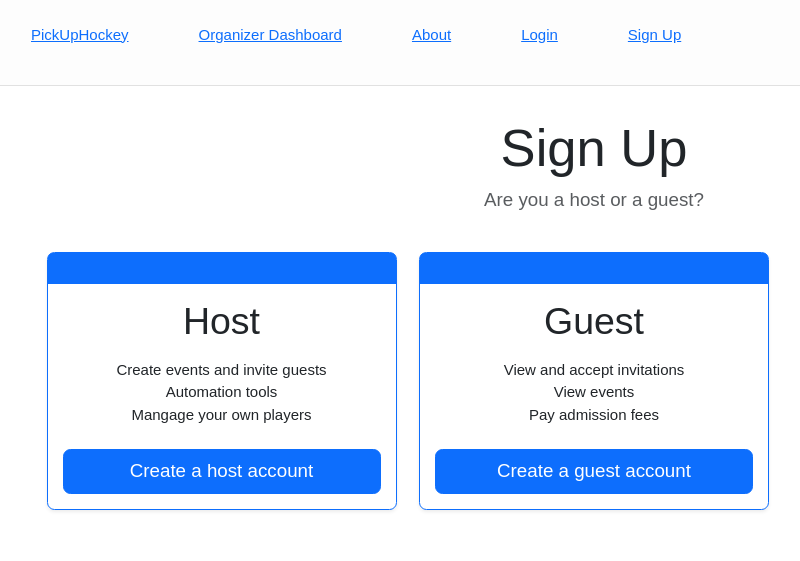
After one commit to MichaelGreen5/pickuphockey, a Django app: page /signup/ in a window 1280 px wide. The commit adds this page. Shown: the top 561 px of the page, without its empty margins (46-846 px from the left). Run offline with Django 4.2, Linux system fonts and the light colour scheme; some libraries are stand-ins or nearby versions.

Commit message:
aignupforms

```diff
--- a/pickuphockey/models.py
+++ b/pickuphockey/models.py
@@ -7,6 +7,7 @@ from django.urls import reverse
 class Player(models.Model):
     user = models.OneToOneField(User, on_delete=models.CASCADE, null= True)
     skill = models.DecimalField(max_digits=4, decimal_places=1)
+    event_host = models.BooleanField(default= False)
 
 
 
@@ -29,6 +30,9 @@ class Skate(models.Model):
     location = models.CharField(max_length=200)
     price = models.IntegerField()
     participants =models.ManyToManyField(Player, through='Invitation', related_name='Player', blank=True)
+
+    def get_absolute_url(self):
+        return reverse('organizer_dashboard')
 
 
 
--- /dev/null
+++ b/pickuphockey/static/pickuphockey.css
@@ -0,0 +1,30 @@
+*{
+  font-family: 'Manrope', sans-serif !important;
+  box-sizing: border-box;
+  margin:0;
+  padding:0;
+  font-size:15px;
+}
+
+.nav {
+  display:flex;
+  background-color: rgb(253, 253, 253);
+  padding:16px 32px;
+  border-bottom:0.1px solid rgb(225, 225, 225);
+  justify-content:space-between;
+  align-items:center;
+
+}
+
+.nav-main{
+  display:flex;
+  gap:32px;
+}
+.nav-link{
+  text-decoration: none;
+}
+.nav-links{
+  display:flex;
+  gap: 40px;
+  list-style: none;
+}
--- a/pickuphockey/templates/base.html
+++ b/pickuphockey/templates/base.html
@@ -1,3 +1,4 @@
+{% load static %}
 <!DOCTYPE html>
 <html lang="en">
 <head>
@@ -6,21 +7,34 @@
     <meta name="viewport" content="width=device-width, initial-scale=1.0">
     <link href="https://cdn.jsdelivr.net/npm/bootstrap@5.3.0-alpha1/dist/css/bootstrap.min.css" rel="stylesheet" integrity="sha384-GLhlTQ8iRABdZLl6O3oVMWSktQOp6b7In1Zl3/Jr59b6EGGoI1aFkw7cmDA6j6gD" crossorigin="anonymous">
     <script src="https://cdn.jsdelivr.net/npm/bootstrap@5.3.0-alpha1/dist/js/bootstrap.bundle.min.js" integrity="sha384-w76AqPfDkMBDXo30jS1Sgez6pr3x5MlQ1ZAGC+nuZB+EYdgRZgiwxhTBTkF7CXvN" crossorigin="anonymous"></script>
+    <link rel="stylesheet" href="{% static 'pickuphockey.css' %}">
     <title>Base</title>
 </head>
 
-    <nav class="navbar navbar-default navbar-static-top">
-        <ul class="nav navbar-nav">
-            <li><a class = "navbar-brand" href="#">PickUpHockey</a></li>
-            <li><a class="navbar-link" href="">Organizer Dashboard</a></li>
-            <li><a class="navbar-link" href="">About</a></li>
-            <li><a class="navbar-link" href="">Login</a></li>
+    <nav class="nav">
+        <div class="nav-main">
+        <ul class="nav-links">
+            <li class="nav-link">
+                <a class = "brand" href="#">PickUpHockey</a>
+            </li>
+            <li class="nav-link">
+                <a href="#">Organizer Dashboard</a>
+            </li>
+            <li class="nav-link">
+                <a  href="">About</a>
+            </li>
+            <li class="nav-link">
+                <a  href="">Login</a>
+            </li>
+            <li class="nav-link">
+                <a  href="{% url 'sign_up_options' %}">Sign Up</a>
+            </li>
+       </ul>
+    </div>
+    </nav>
 
+    <body>
 
-
-        </ul>
-    <body>
-    </nav>
     <div class="container">
     {% block body_block %}
     {% endblock %}
--- a/pickuphockey/templates/create_skate.html
+++ b/pickuphockey/templates/create_skate.html
@@ -1,4 +1,5 @@
 {% extends 'base.html' %}
+{% load django_bootstrap5 %}
 {% block body_block %}
 <br>
 <br>
@@ -6,7 +7,7 @@
     <div class="container">
 <form method="post">
     {% csrf_token %}
-    {{form.as_p}}
+    {% bootstrap_form form %}
     <button class="btn btn-primary">Submit</button>
 </form>
 
--- /dev/null
+++ b/pickuphockey/templates/sign_up.html
@@ -0,0 +1,60 @@
+{% extends 'base.html' %}
+{% block body_block %}
+<div class="container py-3">
+    <header>
+
+
+      <div class="pricing-header p-3 pb-md-4 mx-auto text-center">
+        <h1 class="display-4 fw-normal">Sign Up</h1>
+        <p class="fs-5 text-muted">Are you a host or a guest?</p>
+      </div>
+    </header>
+
+    <main>
+      <div class="row row-cols-1 row-cols-md-3 mb-3 text-center">
+        <div class="col">
+          <div class="card mb-4 rounded-3 shadow-sm border-primary">
+            <div class="card-header py-3 text-bg-primary border-primary">
+
+            </div>
+            <div class="card-body">
+              <h1 class="card-title pricing-card-title">Host</h1>
+              <ul class="list-unstyled mt-3 mb-4">
+                <li>Create events and invite guests</li>
+                <li>Automation tools</li>
+                <li>Mangage your own players</li>
+              </ul>
+              <a href= "{% url 'host_sign_up' %}" ><button type="button" class="w-100 btn btn-lg btn-primary">Create a host account</button></a>
+            </div>
+          </div>
+        </div>
+        <div class="col">
+          <div class="card mb-4 rounded-3 shadow-sm border-primary">
+            <div class="card-header py-3 text-bg-primary border-primary">
+
+            </div>
+            <div class="card-body">
+              <h1 class="card-title pricing-card-title">Guest</h1>
+              <ul class="list-unstyled mt-3 mb-4">
+                <li>View and accept invitations</li>
+                <li>View events</li>
+                <li>Pay admission fees</li>
+              </ul>
+              <a href="{% url 'player_sign_up' %}"><button type="button" href="" class="w-100 btn btn-lg btn-primary">Create a guest account</button></a>
+            </div>
+          </div>
+        </div>
+
+          </div>
+        </div>
+      </div>
+
+
+    </main>
+
+
+
+
+
+
+{% endblock %}
--- a/pickuphockey/views.py
+++ b/pickuphockey/views.py
@@ -2,29 +2,58 @@ from django.shortcuts import render
 from django.views.generic import CreateView, DetailView, ListView
 from pickuphockey.models import Skate, Player, Invitation
 from django.db.models import Q
+from pickuphockey.forms import SkateForm
+from django.urls import reverse_lazy
+from pickuphockey.forms import UserSignupForm
+from django.contrib.auth import login
 
-# Create your views here.
 def baseview(request):
     return render(request, 'base.html')
 
+def organizer_dashboard(request):
+    skate = Skate.objects.filter(host= "James Pijewski") #needs to be whoever is logged in as host
 
-class SkateListView(ListView):
-    model = Invitation
-    template_name = 'tonights_skate.html'
+    return render (request,'organizer_dashboard.html', {'my_skates' : skate})
 
-    def get_queryset(self):
-        return Invitation.objects.filter(is_attending= True)
+def SignUpOptions(request):
+    return render(request, "sign_up.html")
+
+
 
 def skate_details(request, pk):
     skate = Skate.objects.get(pk=pk)
     event_id = skate.id
+    attending_players =Invitation.objects.filter(Q(is_attending= True) & Q(event= event_id))
+    return render(request, 'tonights_skate.html', {'attending_players': attending_players, 'skate': skate})
+
+
+class SkateCreateView(CreateView):
+    template_name = 'create_skate.html'
+    redirect_field_name = 'pickuphockey/organizer_dashboard.html'
+    form_class= SkateForm
+    model = Skate
 
 
 
 
+class PlayerSignUp(CreateView):
+    form_class = UserSignupForm
+    success_url = reverse_lazy('home')
+    template_name = 'sign_up_player.html'
 
-    attending_players =Invitation.objects.filter(Q(is_attending= True) & Q(event= event_id))
+    def form_valid(self, form):
+        response = super().form_valid(form)
+        user = form.save()
+        login(self.request, user)
+        return response
 
+class SignUpHost(CreateView):
+    form_class = UserSignupForm
+    success_url = reverse_lazy('organizer_dashboard')
+    template_name = 'sign_up_host.html'
 
-
-    return render(request, 'tonights_skate.html', {'attending_players': attending_players, 'skate': skate})
+    def form_valid(self, form):
+        response = super().form_valid(form)
+        user = form.save()
+        login(self.request, user)
+        return response
--- a/pickupsports/settings.py
+++ b/pickupsports/settings.py
@@ -15,6 +15,7 @@ from pathlib import Path
 # Build paths inside the project like this: BASE_DIR / 'subdir'.
 BASE_DIR = Path(__file__).resolve().parent.parent
 TEMPLATE_DIR =Path.joinpath(BASE_DIR, 'pickuphockey/templates')
+STATIC_ROOT = Path.joinpath(BASE_DIR, 'static')
 
 
 # Quick-start development settings - unsuitable for production
@@ -38,7 +39,8 @@ INSTALLED_APPS = [
     'django.contrib.sessions',
     'django.contrib.messages',
     'django.contrib.staticfiles',
-    'pickuphockey'
+    'pickuphockey',
+    'django_bootstrap5'
 ]
 
 MIDDLEWARE = [
--- a/pickupsports/urls.py
+++ b/pickupsports/urls.py
@@ -19,8 +19,14 @@ from pickuphockey import views
 
 urlpatterns = [
     path('admin/', admin.site.urls),
-    path('', views.baseview, name = 'base'),
+    path('', views.baseview, name = 'home'),
     path('tonight/<int:pk>/', views.skate_details, name='tonights_skate'),
+    path('host/', views.organizer_dashboard, name = 'organizer_dashboard'),
+    path('host/create/skate', views.SkateCreateView.as_view(), name = 'create_skate'),
+    path('signup/', views.SignUpOptions, name = 'sign_up_options'),
+    path('signup/guest', views.PlayerSignUp.as_view(), name = 'player_sign_up'),
+    path('signup/host', views.SignUpHost.as_view(), name = 'host_sign_up')
+
 
 
 ]
```
Also changed, not shown: pickuphockey/forms.py (added, +23 -0 lines), pickuphockey/templates/organizer_dashboard.html (added, +14 -0 lines), pickuphockey/templates/sign_up_host.html (added, +12 -0 lines), pickuphockey/templates/sign_up_player.html (added, +14 -0 lines), db.sqlite3.
